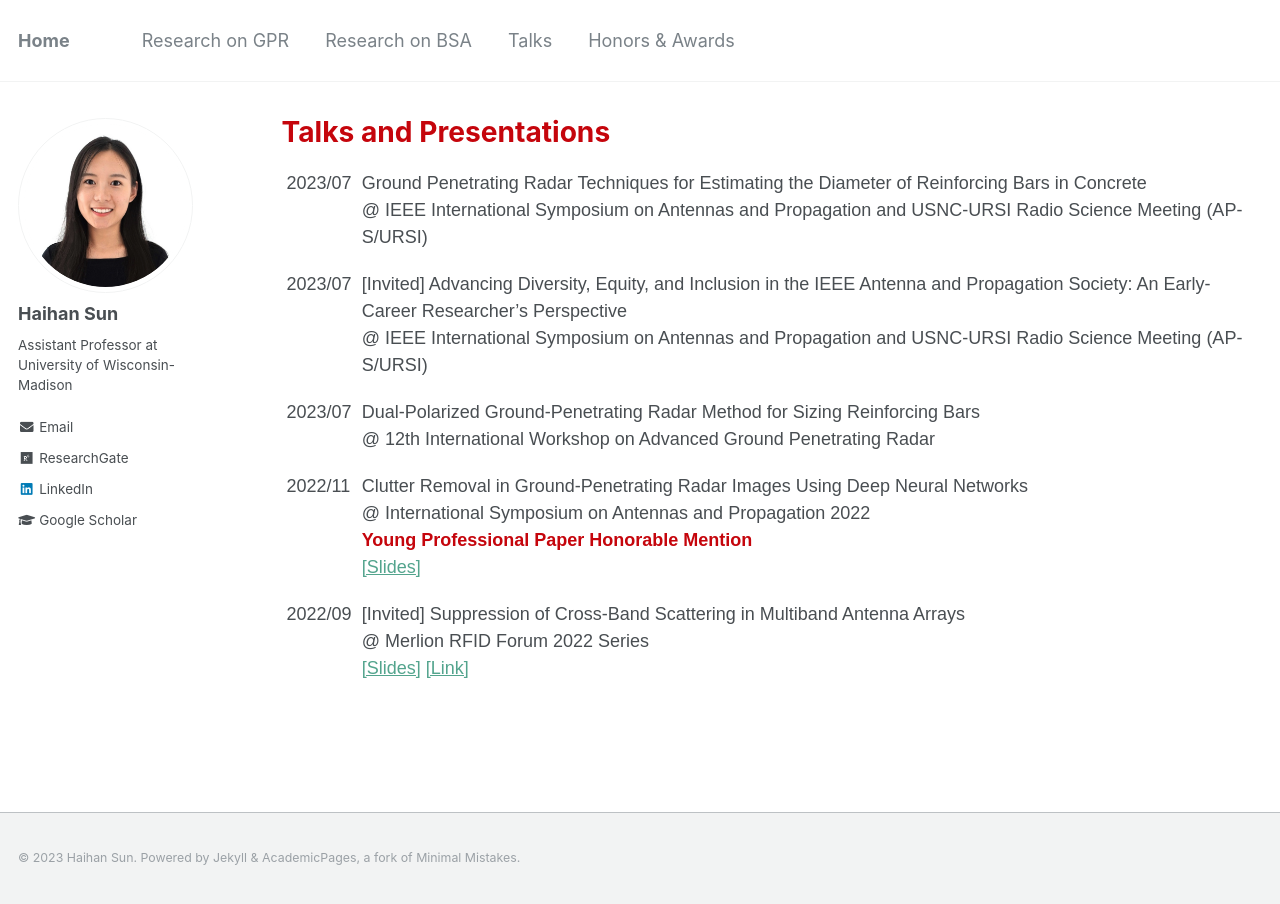
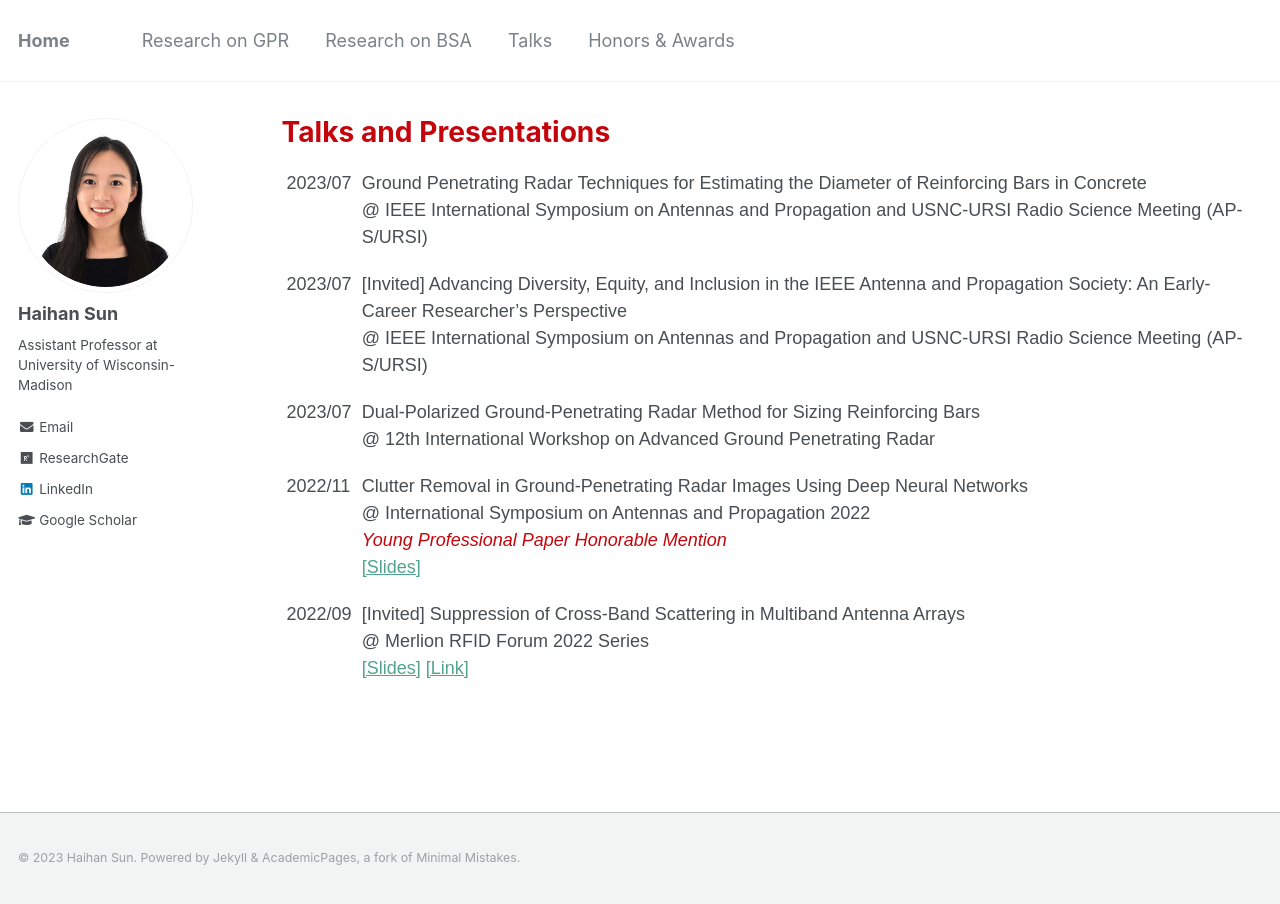
Before and after one commit to Haihan-Sun/Haihan-Sun.github.io, a Jekyll site: the page built from _pages/talks.html, in a window 1280 px wide. Built offline with Jekyll 4.4.1, drawn with Linux system fonts in a browser that asks for light colours.

Commit message:
Update talks.html

```diff
--- a/_pages/talks.html
+++ b/_pages/talks.html
@@ -34,7 +34,7 @@ author_profile: true
     <td class="tg-ko0z">2022/11</td>
     <td class="tg-ko0z">Clutter Removal in Ground-Penetrating Radar Images Using Deep Neural Networks <br>
                         @ International Symposium on Antennas and Propagation 2022 <br>
-                        <b><span style="color:#C5050C">Young Professional Paper Honorable Mention</span></b><br>
+                        <i><span style="color:#C5050C">Young Professional Paper Honorable Mention</span></i><br>
                         <a href="http://Haihan-Sun.github.io/files/ISAP2022.pdf" style="color:#53A48D">[Slides]</a> </td>
   </tr>
   <tr>
```
